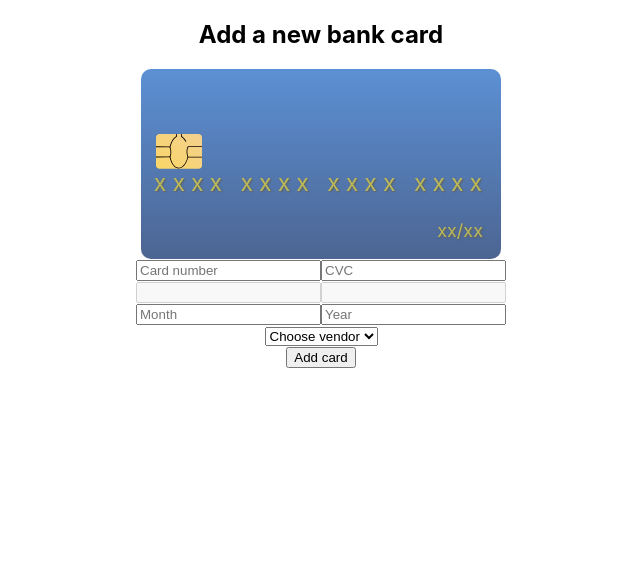
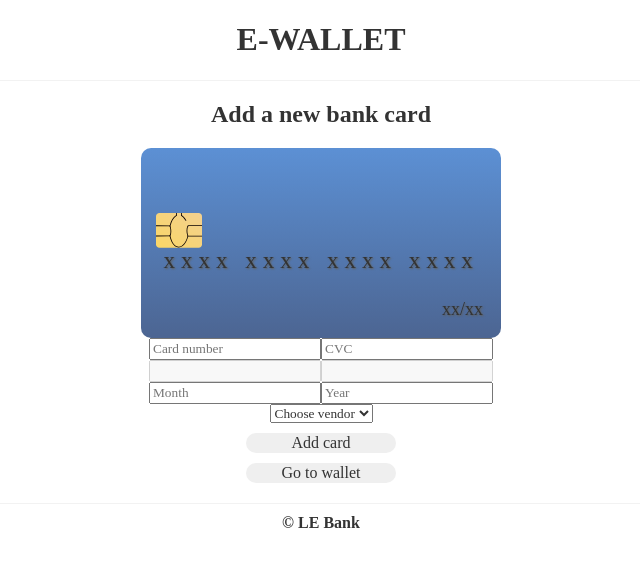
Before and after one commit to EmmaAslan/reactproject-e-wallet, a React (Create React App) app: page /addcard in a window 1280 px wide. Shown: the top 566 px of the page, without its empty margins (319-959 px from the left). Built offline with nearby package versions, Linux system fonts and the light colour scheme.

Commit message:
ändringar

```diff
--- a/package.json
+++ b/package.json
@@ -8,7 +8,9 @@
     "@testing-library/react": "^12.1.3",
     "@testing-library/user-event": "^13.5.0",
     "react": "^17.0.2",
+    "react-cc-number-formatter": "^0.9.1",
     "react-dom": "^17.0.2",
+    "react-hook-form": "^7.27.1",
     "react-icons": "^4.3.1",
     "react-number-format": "^4.9.1",
     "react-redux": "^7.2.6",
--- a/src/App.css
+++ b/src/App.css
@@ -18,9 +18,9 @@
   border-radius: 10px;
   color: #bbb959;
   text-shadow: #615f56 1px 1px 2px;
-  }
+}
 
-  /* CSS för kort - VISA */
+/* CSS för kort - VISA */
 .cardVisa {
   display: grid;
   grid-template-columns: repeat(5, 1fr);
@@ -40,7 +40,7 @@
   text-shadow: #363633 1px 1px 2px;
 }
 
- /* CSS för kort - LE */
+/* CSS för kort - LE */
 .cardLE {
   display: grid;
   grid-template-columns: repeat(5, 1fr);
@@ -51,7 +51,7 @@
   background-size: cover;
   background-repeat: no-repeat;
   background-color: rgb(112, 87, 252);
-  background-blend-mode:multiply;
+  background-blend-mode: multiply;
   margin: auto;
   width: 360px;
   height: 190px;
@@ -92,7 +92,7 @@
   grid-area: 3 / 1 / 4 / 3;
 }
 
-.chip > img{
+.chip > img {
   height: 35px;
   text-align: left;
   float: left;
@@ -113,7 +113,6 @@
   width: 100%;
   letter-spacing: 6px;
   font-size: 23px;
-
 }
 
 .cardNumbers p {
@@ -129,7 +128,7 @@
 }
 .name.p {
   margin: 0;
-  margin-top:12px;
+  margin-top: 12px;
 }
 
 .date {
@@ -158,3 +157,74 @@
 .hideStartButton {
   display: none;
 }
+
+/* Buttons (not delete button) */
+#startBtn {
+  border-radius: 15px;
+  border: none;
+  transition-duration: 0.4s;
+  width: 150px;
+  font-size: medium;
+  margin-top: 20px;
+}
+#startBtn:hover {
+  background-color: #333;
+  color: white;
+}
+
+#addCardBtn {
+  border-radius: 15px;
+  border: none;
+  transition-duration: 0.4s;
+  width: 150px;
+  font-size: medium;
+  margin-top: 10px;
+}
+#addCardBtn:hover {
+  background-color: #333;
+  color: white;
+}
+
+#addNewCardBtn {
+  border-radius: 15px;
+  border: none;
+  transition-duration: 0.4s;
+  width: 150px;
+  font-size: medium;
+}
+#addNewCardBtn:hover {
+  background-color: #333;
+  color: white;
+}
+#walletBtn {
+  border-radius: 15px;
+  border: none;
+  transition-duration: 0.4s;
+  width: 150px;
+  font-size: medium;
+  margin-top: 10px;
+}
+#walletBtn:hover {
+  background-color: #333;
+  color: white;
+}
+
+@import url("https://fonts.googleapis.com/css2?family=Quicksand:wght@300;400;500;600;700&display=swap");
+
+* {
+  font-family: "Quicksand";
+  color: #333;
+}
+
+#header {
+  text-align: center;
+  border-bottom: 1px solid #f2f2f2;
+}
+
+#footer {
+  text-align: center;
+  background-color: white;
+  border-top: 1px solid #f2f2f2;
+  margin-top: 20px;
+  padding: 10px;
+}
--- a/src/App.js
+++ b/src/App.js
@@ -3,15 +3,19 @@ import { Switch, Route } from "react-router-dom";
 import Home from "./pages/Home";
 import AddCard from "./pages/AddCard";
 import StartApp from "./pages/StartApp";
+import Header from "./components/Header";
+import Footer from "./components/Footer";
 
 function App() {
   return (
     <div className="App">
+      <Header />
       <Switch>
         <Route exact path="/" render={(props) => <StartApp {...props} />} />
         <Route path="/home" render={(props) => <Home {...props} />} />
         <Route path="/addcard" render={(props) => <AddCard {...props} />} />
       </Switch>
+      <Footer />
     </div>
   );
 }
--- a/src/components/AddNewCard.jsx
+++ b/src/components/AddNewCard.jsx
@@ -1,11 +1,9 @@
 import { useDispatch, useSelector } from "react-redux";
 import { addCard } from "../redux/slices/walletSlice";
 import { useState } from "react";
-import { Link } from "react-router-dom";
 import SingleCard from "./SingleCard";
-import NumberFormat from "react-number-format";
 
-const AddNewCard = () => {
+const AddNewCard = (props) => {
   const dispatch = useDispatch();
   const [cardNumber, setCardNumber] = useState("xxxx xxxx xxxx xxxx");
   const [validMonth, setValidMonth] = useState("xx");
@@ -14,12 +12,11 @@ const AddNewCard = () => {
   const [vendor, setVendor] = useState("");
   const [value, setValue] = useState("default");
 
-  const { listOfCards, randomUser } = useSelector((state) => state.walletList);
-
+  const { randomUser } = useSelector((state) => state.walletList);
 
   const handleAddCard = () => {
-    // if (cardNumber.value === 16){
-      if (listOfCards.length <= 3)
+    props.setNewCard(true);
+
     dispatch(
       addCard({
         cardNumber: cardNumber,
@@ -33,24 +30,7 @@ const AddNewCard = () => {
         id: Date.now(),
         vendor: vendor,
       })
-
     );
-    else alert("You already have maximum of 4 cards");
-    // }
-    // else alert("16 digits")
-  };
-
-  let changeCardNumber = (e) => {
-    setCardNumber(e.target.value);
-    // if (e.target.value === 16) {
-    //   setCardNumber(e.target.value);
-    // }
-    //  else alert ("Please enter 16")
-
-    /*if(cardNumber < 16){
-      setCardNumber(e.target.value);
-    }
-    else alert ("Must be 16 numbers")*/
   };
 
   let changeValidMonth = (e) => {
@@ -67,10 +47,10 @@ const AddNewCard = () => {
     setVendor(e.target.value);
   };
 
-
   return (
     <div>
       <h2>Add a new bank card</h2>
+
       <SingleCard
         cardNumber={cardNumber}
         firstName={randomUser.firstName}
@@ -81,23 +61,33 @@ const AddNewCard = () => {
         vendor={vendor}
       />
 
-      <form>
+      <form
+        onSubmit={() => {
+          handleAddCard();
+        }}
+      >
         <div>
-          <NumberFormat
-            format="#### #### #### ####"
-            name="cardNumber"
+          <input
+            type="text"
+            ame="cardNumber"
             id="cardNumber"
             placeholder="Card number"
-            onChange={changeCardNumber}
+            onChange={(e) => {
+              setCardNumber(e.target.value);
+            }}
+            pattern="[0-9]{16}"
+            maxLength="16"
             required
           />
-
-          <NumberFormat
-            format="###"
+          <input
+            type="text"
             name="cvc"
             id="cvc"
             placeholder="CVC"
             onChange={changeCvc}
+            pattern="[0-9]{3}"
+            maxLength="3"
+            required
           />
         </div>
 
@@ -117,22 +107,27 @@ const AddNewCard = () => {
             disabled
           />
         </div>
-        {/* bara siffrorna 1-12*/}
+
         <div>
-          <NumberFormat
-            format="##"
+          <input
+            type="text"
             name="validMonth"
             id="validMonth"
             placeholder="Month"
             onChange={changeValidMonth}
+            pattern="[0-9]{2}"
+            maxLength="2"
+            required
           />
-          {/* inte tidigare år  */}
-          <NumberFormat
-            format="##"
+          <input
+            type="text"
             name="validYear"
             id="validYear"
             placeholder="Year"
             onChange={changeValidYear}
+            pattern="[0-9]{2}"
+            maxLength="2"
+            required
           />
         </div>
         <div>
@@ -141,6 +136,7 @@ const AddNewCard = () => {
             id="vendor"
             defaultValue={value}
             onChange={changeVendor}
+            required
           >
             <option value="default" disabled hidden>
               Choose vendor
@@ -151,9 +147,10 @@ const AddNewCard = () => {
             <option value="Ica">Ica</option>
           </select>
         </div>
-        <Link to="/home">
-          <button onClick={handleAddCard}>Add card</button>
-        </Link>
+
+        <button type="submit" id="addCardBtn">
+          Add card
+        </button>
       </form>
     </div>
   );
--- /dev/null
+++ b/src/components/Footer.jsx
@@ -0,0 +1,9 @@
+const Footer = () => {
+  return (
+    <div id="footer">
+      <strong>© LE Bank</strong>
+    </div>
+  );
+};
+
+export default Footer;
--- /dev/null
+++ b/src/components/Header.jsx
@@ -0,0 +1,9 @@
+const Header = () => {
+  return (
+    <div id="header">
+      <h1>E-WALLET</h1>
+    </div>
+  );
+};
+
+export default Header;
--- a/src/components/Wallet.jsx
+++ b/src/components/Wallet.jsx
@@ -1,17 +1,15 @@
 import { useSelector, useDispatch } from "react-redux";
 import { Link } from "react-router-dom";
 import { changeActive, deleteCard } from "../redux/slices/walletSlice";
-import SingleCard from "./SingleCard"
-import {BsTrashFill} from "react-icons/bs"
+import SingleCard from "./SingleCard";
+import { BsTrashFill } from "react-icons/bs";
 
 const Wallet = () => {
   const dispatch = useDispatch();
   const { listOfCards, randomUser } = useSelector((state) => state.walletList);
-  console.log(listOfCards);
 
   return (
     <div>
-
       <h2>Active card</h2>
       <div>
         {listOfCards.slice(0, 1).map((card, i) => {
@@ -30,14 +28,11 @@ const Wallet = () => {
           );
         })}
       </div>
-
       <h3>Inactive cards</h3>
-
-
       <div>
         {listOfCards.slice(1, 4).map((card, i) => {
           return (
-            <div key={i} className="inactiveCards">
+            <div key={i}>
               <div onClick={() => dispatch(changeActive(card))}>
                 <SingleCard
                   cardNumber={card.cardNumber}
@@ -47,18 +42,25 @@ const Wallet = () => {
                   validYear={card.validYear}
                   cvc={card.cvc}
                   vendor={card.vendor}
-              />
+                />
               </div>
-                <button className="deleteButton" onClick={() => dispatch(deleteCard(card.id))}>
-                  <BsTrashFill/>
-                </button>
-              </div>
+              <button
+                className="deleteButton"
+                onClick={() => dispatch(deleteCard(card.id))}
+              >
+                <BsTrashFill />
+              </button>
+            </div>
           );
         })}
       </div>
-      <Link to={{ pathname: "/addcard" }}>
-        <button>Add new card</button>
-      </Link>
+      {listOfCards.length < 4 ? (
+        <Link to={{ pathname: "/addcard" }}>
+          <button id="addNewCardBtn">Add a new card</button>
+        </Link>
+      ) : (
+        <p>Your wallet is full!</p>
+      )}
     </div>
   );
 };
--- a/src/pages/AddCard.jsx
+++ b/src/pages/AddCard.jsx
@@ -1,9 +1,21 @@
 import AddNewCard from "../components/AddNewCard";
+import { useState } from "react";
+import { Link } from "react-router-dom";
 
 const AddCard = () => {
+  const [newCard, setNewCard] = useState(false);
+
   return (
     <div>
-      <AddNewCard />
+      {newCard ? (
+        <h1>Your card has been added to your wallet!</h1>
+      ) : (
+        <AddNewCard setNewCard={setNewCard} />
+      )}
+      <Link to="/home">
+        {" "}
+        <button id="walletBtn">Go to wallet</button>
+      </Link>
     </div>
   );
 };
--- a/src/pages/StartApp.jsx
+++ b/src/pages/StartApp.jsx
@@ -5,21 +5,24 @@ import { getRandomUser } from "../redux/slices/walletSlice";
 
 const StartApp = () => {
   const dispatch = useDispatch();
-    const [startApp, setStartApp] = useState(false)
+  const [startApp, setStartApp] = useState(false);
   const { listOfCards } = useSelector((state) => state.walletList);
   return (
     <div>
-          <button className={startApp && "hideStartButton"} onClick={() => {
+      <button
+        id="startBtn"
+        className={startApp && "hideStartButton"}
+        onClick={() => {
           setStartApp(!startApp);
           dispatch(getRandomUser(listOfCards));
-          }}>
-         {!startApp ? "Open e-wallet" : null}
+        }}
+      >
+        {!startApp ? "Open E-WALLET" : null}
       </button>
 
-       {startApp && (
-          <Home />)}
+      {startApp && <Home />}
     </div>
   );
-}
+};
 
 export default StartApp;
```
Also changed, not shown: 1 other file (tests, documents, lock files or other folders). Lines whose indentation alone changed are shown as unchanged.
